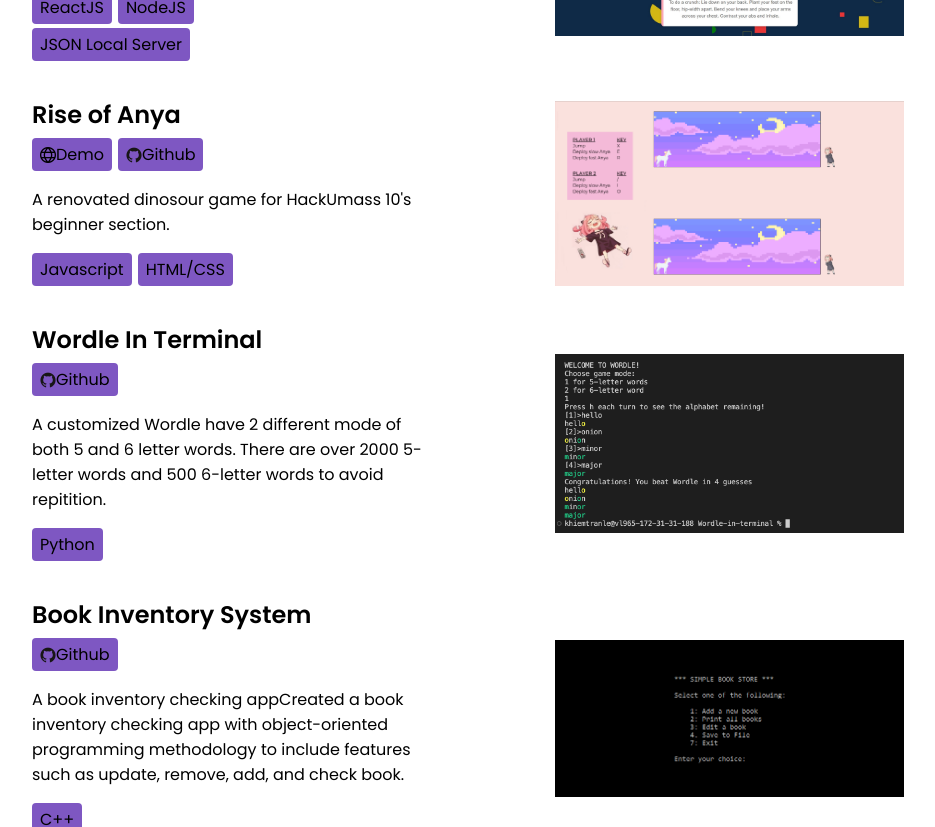
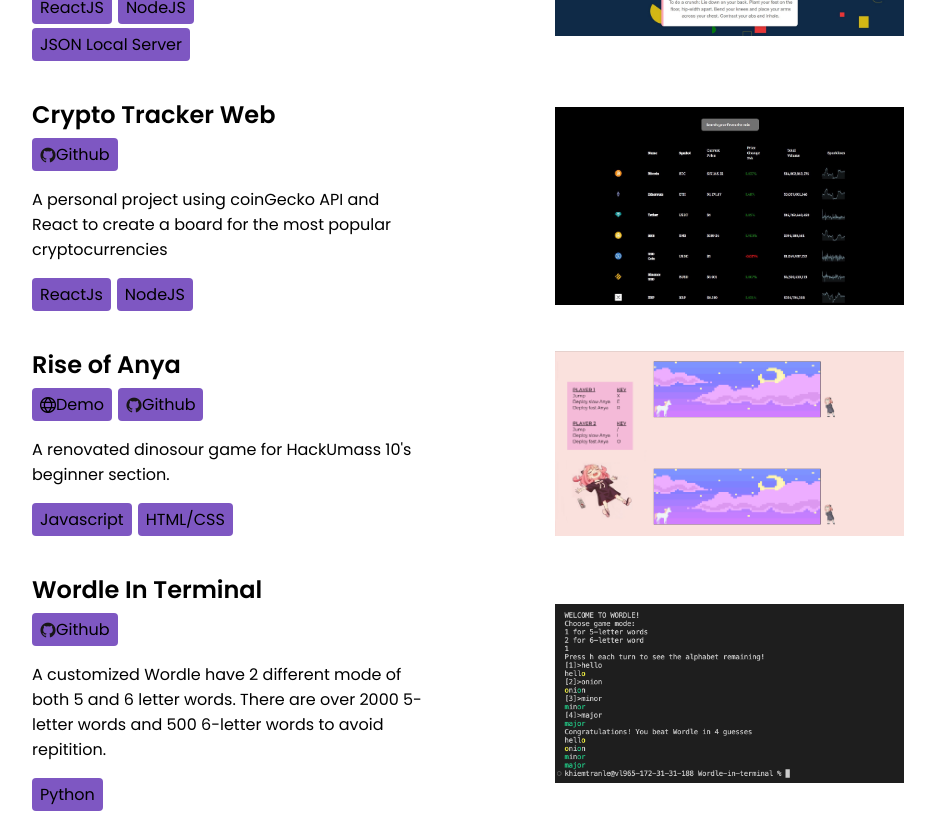
Before and after one commit to Khiem17204/portfolio, a React (Create React App) app: page / in a window 1280 px wide. Shown: the part 1440-2267 px from the top of the page, without its empty margins (172-1107 px from the left). Built offline with nearby package versions, Linux system fonts and the light colour scheme.

Commit message:
change project

```diff
--- a/src/components/data/projects.js
+++ b/src/components/data/projects.js
@@ -17,6 +17,14 @@
     },
     {
         id: 3,
+        title: "Crypto Tracker Web",
+        about: "A personal project using coinGecko API and React to create a board for the most popular cryptocurrencies",
+        tags: ["ReactJs", "NodeJS"],
+        github: "https://github.com/Khiem17204/react-crypto-track",
+        image: require("../../assets/projects/crypto.JPG")
+    },
+    {
+        id: 4,
         title: "Rise of Anya",
         about: "A renovated dinosour game for HackUmass 10's beginner section.",
         tags: ["Javascript", "HTML/CSS"],
@@ -25,19 +33,12 @@
         image: require("../../assets/projects/anya.png")
     },
     {
-        id: 4,
+        id: 5,
         title: "Wordle In Terminal",
         about: "A customized Wordle have 2 different mode of both 5 and 6 letter words. There are over 2000 5-letter words and 500 6-letter words to avoid repitition.",
         tags: ["Python"],
         github: "https://github.com/Khiem17204/Wordle-in-terminal",
         image: require("../../assets/projects/wordle.png")
     },
-    {
-        id: 5,
-        title: "Book Inventory System",
-        about: "A book inventory checking appCreated a book inventory checking app with object-oriented programming methodology to include features such as update, remove, add, and check book.",
-        tags: ["C++"],
-        github: "https://github.com/Khiem17204/Book-Inventory",
-        image: require("../../assets/projects/book.png")
-    }
+
 ];
```
Also changed, not shown: src/assets/projects/book.png (deleted), src/assets/projects/crypto.JPG (added).
